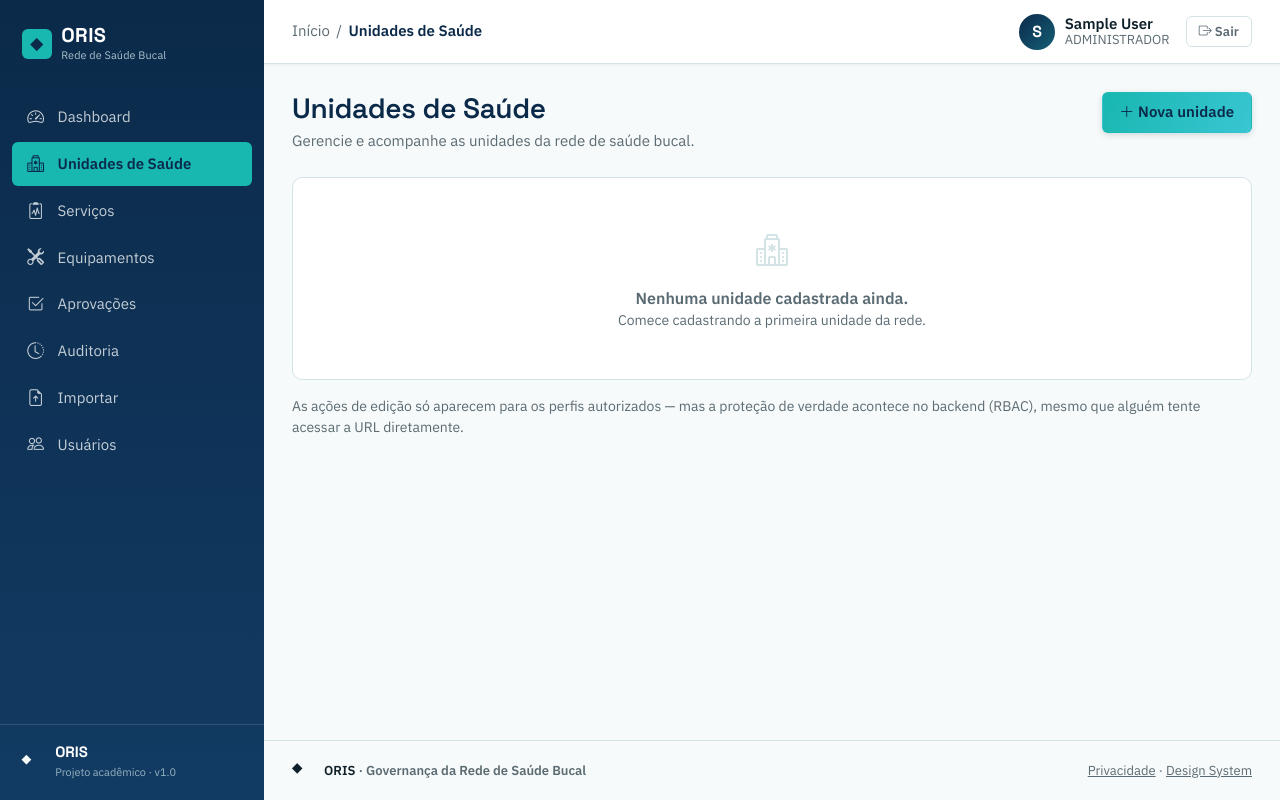
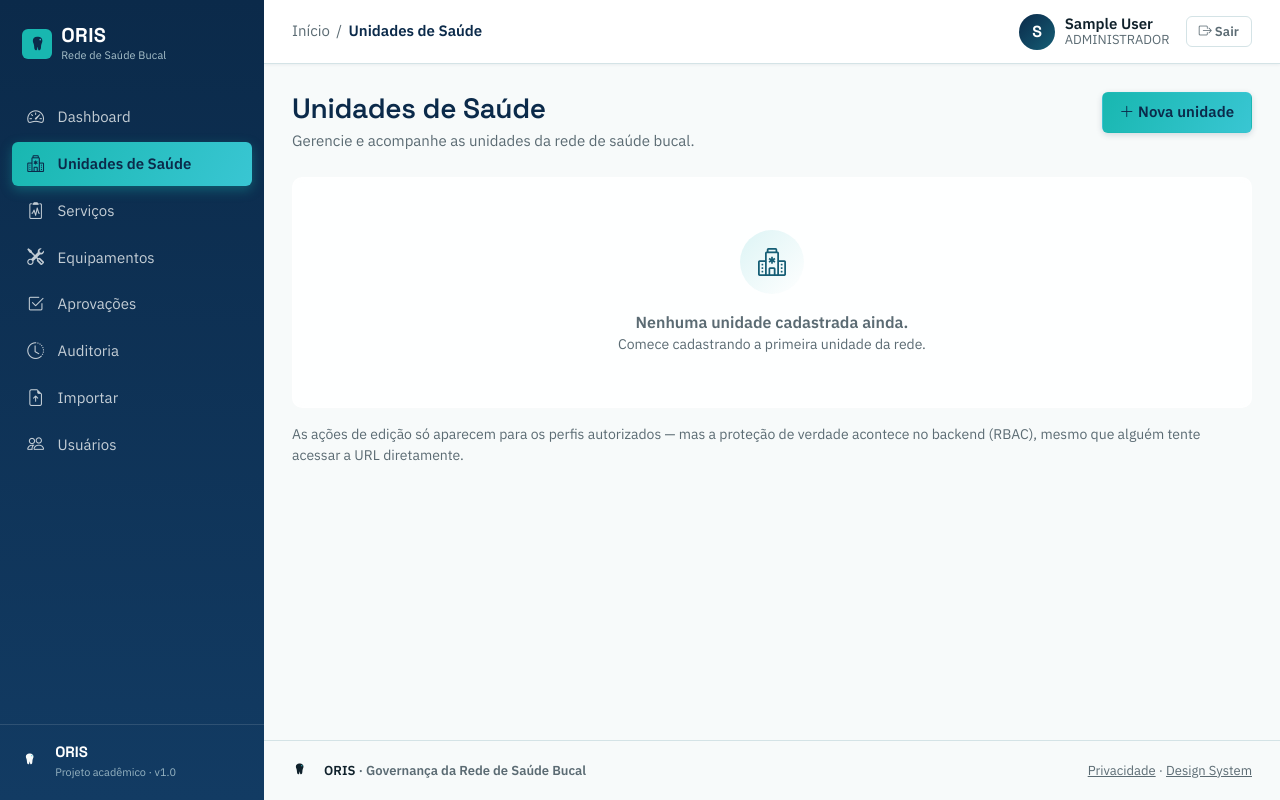
Before and after one commit to TiagoAlcoforadoSantos/oris, a Flask app: page /unidades in a window 1280 px wide. Run offline with Flask 3, Linux system fonts and the light colour scheme; the visitor is signed in with stand-in values (Sample User, id 1); data that the repository does not hold is empty; parts of the project's set-up code (start-up, migrations or seed data) failed here and were passed over; some libraries are stand-ins or nearby versions.

Commit message:
feat(ux): marca visual propria do ORIS (dente em SVG) + refinamentos de microinteracao
MARCA VISUAL:
- app/templates/_oris_logo_mark.html (novo): SVG original de um dente
  estilizado (identidade direta com Saude Bucal), desenhado para o
  projeto -- sem depender de nenhuma imagem ou icone externo. Usa
  currentColor para herdar a cor de cada contexto e um pequeno acento
  em cyan no topo.
- Substituido o caractere "\u25c6" (base.html: marca do sidebar, rodape
  do sidebar, rodape da pagina) e o icone bi-shield-check (login.html)
  pela nova marca via {% include "_oris_logo_mark.html" %} -- 4 pontos
  de uso, um unico arquivo fonte.
- app/static/css/layout.css: .oris-logo-svg dimensiona o SVG em 60%
  do container em todos os contextos.

Bug real encontrado e corrigido durante a validacao visual: o SVG sem
width/height explicitos (so viewBox) fazia o gerador de screenshots
calcular uma largura absurda (mesma familia do bug de overflow ja
visto antes, causa diferente) -- corrigido adicionando width="24"
height="24" diretamente no elemento <svg>, alem do dimensionamento via
CSS.

REFINAMENTOS DE MICROINTERACAO (oris-design-system.css / layout.css):
- Item de menu ativo: gradiente turquesa->cyan com sombra propria (era
  cor solida)
- Hover do menu: leve deslocamento horizontal
- Link "Voltar": a seta se afasta do texto no hover
- Estado vazio (.oris-empty-state): icone dentro de um circulo com
  fundo em gradiente suave, em vez de flutuar sozinho

Nenhuma rota, model, regra de negocio, RBAC, autenticacao ou dado foi
alterado -- mudanca 100% visual.

Suite completa: 369/369 passando, sem nenhuma regressao.

2 screenshots em docs/screenshots/: login-logo-dente.png,
dashboard-logo-dente.png.

```diff
--- a/app/static/css/layout.css
+++ b/app/static/css/layout.css
@@ -105,6 +105,11 @@
     font-size: 0.8rem !important;
 }
 
+.oris-logo-svg {
+    width: 60%;
+    height: 60%;
+}
+
 .oris-sidebar-brand .oris-logo-mark {
     display: inline-flex;
     align-items: center;
@@ -142,7 +147,7 @@
     color: rgba(247, 250, 250, 0.78);
     text-decoration: none;
     font-size: var(--oris-fs-sm);
-    transition: background-color 0.18s ease, color 0.18s ease;
+    transition: background-color 0.18s ease, color 0.18s ease, padding-left 0.18s ease;
 }
 
 .oris-nav-item i {
@@ -156,12 +161,18 @@
 .oris-nav-item:focus-visible {
     background-color: rgba(24, 183, 176, 0.16);
     color: var(--oris-white);
+    padding-left: 1.05rem;
 }
 
 .oris-nav-item.active {
-    background-color: var(--oris-teal);
+    background: linear-gradient(120deg, var(--oris-teal), var(--oris-cyan));
     color: var(--oris-navy);
     font-weight: 600;
+    box-shadow: 0 4px 12px rgba(24, 183, 176, 0.35);
+}
+
+.oris-nav-item.active:hover {
+    padding-left: 0.85rem;
 }
 
 .oris-nav-item.active i {
--- a/app/static/css/oris-design-system.css
+++ b/app/static/css/oris-design-system.css
@@ -547,18 +547,26 @@ footer a:hover {
 
 .oris-empty-state {
     text-align: center;
-    padding: 3rem 1.5rem;
+    padding: 3.25rem 1.5rem;
     color: var(--oris-text-muted);
-    background: var(--oris-white);
-    border: 1px solid var(--oris-border);
+    background: rgba(255, 255, 255, 0.85);
+    border: 1px solid rgba(255, 255, 255, 0.7);
     border-radius: var(--oris-radius-md);
+    backdrop-filter: blur(6px);
+    -webkit-backdrop-filter: blur(6px);
 }
 
 .oris-empty-state i {
-    font-size: 2rem;
-    color: var(--oris-border);
-    display: block;
-    margin-bottom: 0.75rem;
+    display: flex;
+    align-items: center;
+    justify-content: center;
+    width: 64px;
+    height: 64px;
+    margin: 0 auto 1rem;
+    border-radius: 50%;
+    background: linear-gradient(135deg, var(--oris-surface), var(--oris-white));
+    font-size: 1.75rem;
+    color: var(--oris-petroleum);
 }
 
 .oris-empty-state p {
@@ -654,8 +662,10 @@ footer a:hover {
     text-decoration: none;
     font-size: var(--oris-fs-sm);
     margin-bottom: 0.75rem;
+    transition: gap 0.15s ease, color 0.15s ease;
 }
 
 .oris-back-link:hover {
     color: var(--oris-teal);
+    gap: 0.55rem;
 }
--- /dev/null
+++ b/app/templates/_oris_logo_mark.html
@@ -0,0 +1,14 @@
+{#
+  Marca visual do ORIS — um dente estilizado, em referência direta à
+  Saúde Bucal (o domínio do sistema). Desenhado como SVG original do
+  projeto (sem depender de nenhuma imagem/ícone externo), usando
+  currentColor para herdar a cor definida em cada contexto
+  (.oris-logo-mark já define a cor de fundo/texto do "selo").
+
+  Uso: {% include "_oris_logo_mark.html" %} dentro de um elemento com
+  a classe "oris-logo-mark" (base.html e login.html).
+#}
+<svg viewBox="0 0 24 24" width="24" height="24" fill="currentColor" xmlns="http://www.w3.org/2000/svg" class="oris-logo-svg" aria-hidden="true">
+    <path d="M12 2.4c-3.05 0-5.55 2.2-5.55 5.1 0 1.2.3 2.05.65 3 .1.27.2.54.3.82.42 1.18.85 2.51.85 4.68 0 1.32.22 2.4.6 3.16.4.79.99 1.24 1.7 1.24.66 0 1.06-.42 1.31-.9.24-.47.36-1.07.45-1.66.09-.58.16-1.15.3-1.56.06-.2.13-.33.19-.4.06.07.13.2.19.4.14.41.21.98.3 1.56.09.59.21 1.19.45 1.66.25.48.65.9 1.31.9.71 0 1.3-.45 1.7-1.24.38-.76.6-1.84.6-3.16 0-2.17.43-3.5.85-4.68.1-.28.2-.55.3-.82.35-.95.65-1.8.65-3 0-2.9-2.5-5.1-5.55-5.1z"/>
+    <circle cx="16.3" cy="6.1" r="1.15" fill="var(--oris-cyan, currentColor)" opacity="0.9"/>
+</svg>
--- a/app/templates/base.html
+++ b/app/templates/base.html
@@ -33,7 +33,7 @@
         <aside class="oris-sidebar" aria-label="Navegação principal">
             <div class="oris-sidebar-brand">
                 <a href="{{ url_for('main.index') }}" class="oris-sidebar-brand-link text-decoration-none">
-                    <span class="oris-logo-mark" aria-hidden="true">◆</span>
+                    <span class="oris-logo-mark" aria-hidden="true">{% include "_oris_logo_mark.html" %}</span>
                     <span>
                         <span class="oris-sidebar-brand-title">ORIS</span>
                         <span class="oris-sidebar-brand-tagline">Rede de Saúde Bucal</span>
@@ -80,7 +80,7 @@
             </nav>
 
             <div class="oris-sidebar-footer">
-                <span class="oris-logo-mark oris-logo-mark--sm" aria-hidden="true">◆</span>
+                <span class="oris-logo-mark oris-logo-mark--sm" aria-hidden="true">{% include "_oris_logo_mark.html" %}</span>
                 <div>
                     <div class="oris-sidebar-footer-title">ORIS</div>
                     <div class="oris-sidebar-footer-sub">Projeto acadêmico · v1.0</div>
@@ -135,7 +135,7 @@
 
             <footer class="oris-footer">
                 <div class="oris-footer-brand">
-                    <span class="oris-logo-mark oris-logo-mark--sm" aria-hidden="true">◆</span>
+                    <span class="oris-logo-mark oris-logo-mark--sm" aria-hidden="true">{% include "_oris_logo_mark.html" %}</span>
                     <span>ORIS <span class="text-muted">· Governança da Rede de Saúde Bucal</span></span>
                 </div>
                 <div class="oris-footer-links">
--- a/app/templates/login.html
+++ b/app/templates/login.html
@@ -29,7 +29,7 @@
     <div class="oris-login-card-wrap">
         <div class="oris-login-brand">
             <span class="oris-login-logo">
-                <i class="bi bi-shield-check" aria-hidden="true"></i>
+                {% include "_oris_logo_mark.html" %}
             </span>
             <h1 class="h3">ORIS</h1>
             <p>Plataforma de Governança da Rede de Saúde Bucal</p>
```
Also changed, not shown: 2 other files.
